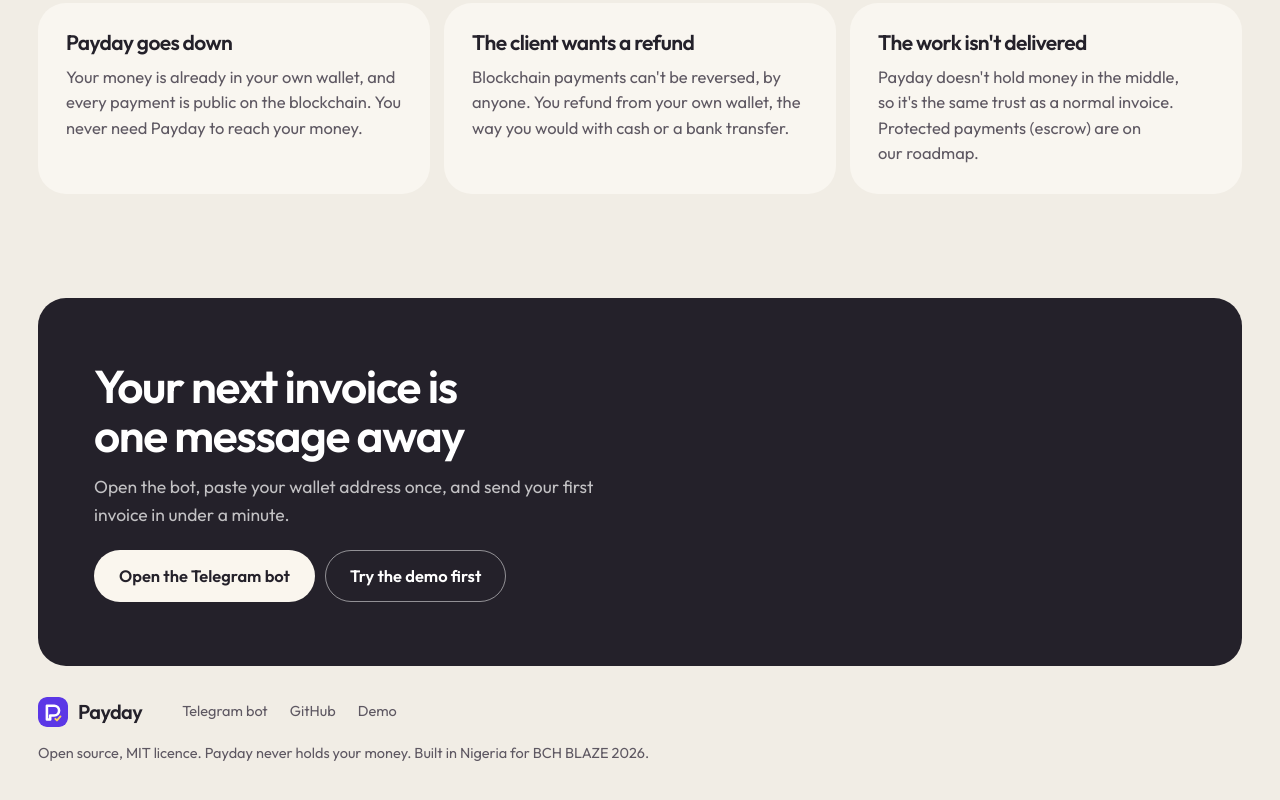
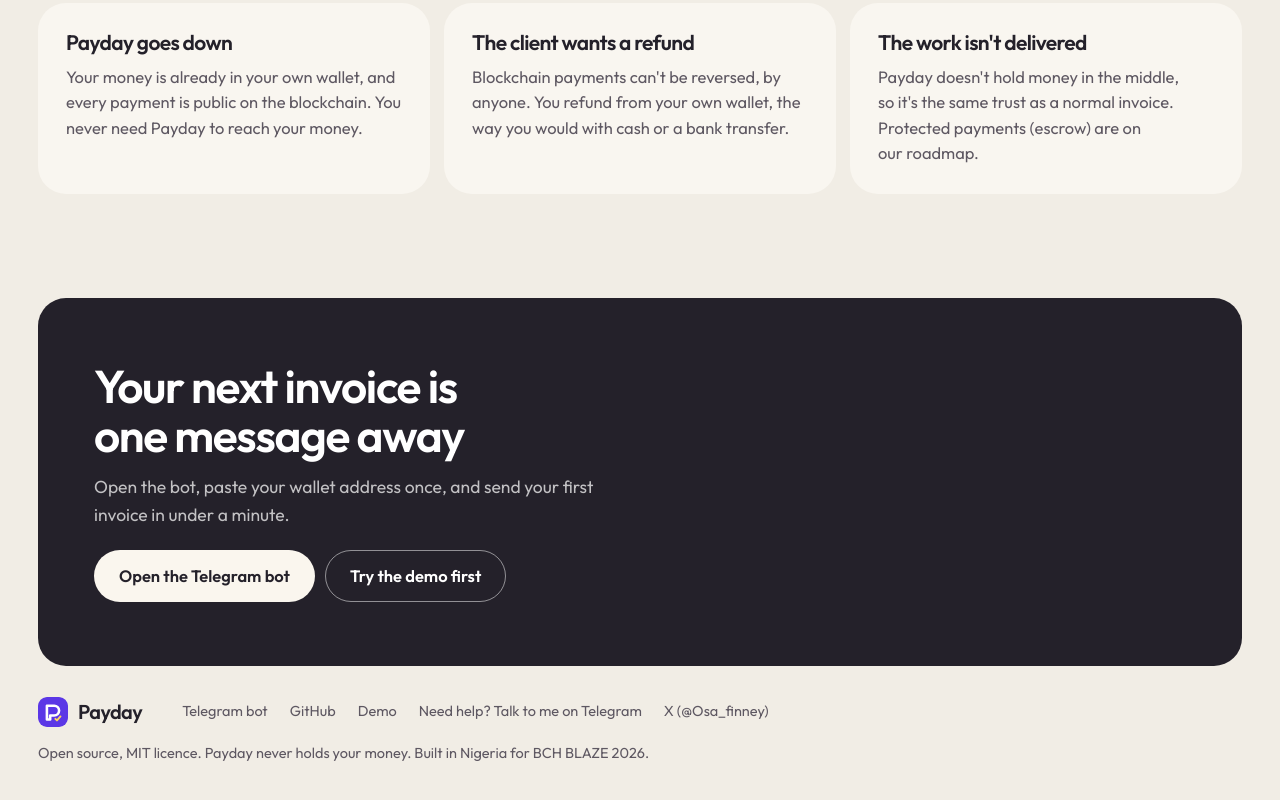
Before and after one commit to Finney06/payday, a website: page public/index.html in a window 1280 px wide. Shown: the part 4477-5277 px from the top of the page. Drawn offline with nearby package versions, Linux system fonts and the light colour scheme; no server answers.

Commit message:
Footer: direct Telegram and X support links

```diff
--- a/public/index.html
+++ b/public/index.html
@@ -355,6 +355,8 @@
       <a href="https://t.me/PaydayInvoiceBot" target="_blank" rel="noopener">Telegram bot</a>
       <a href="https://github.com/Finney06/payday" target="_blank" rel="noopener">GitHub</a>
       <a href="/try">Demo</a>
+      <a href="https://t.me/Finney01" target="_blank" rel="noopener">Need help? Talk to me on Telegram</a>
+      <a href="https://x.com/Osa_finney" target="_blank" rel="noopener">X (@Osa_finney)</a>
     </div>
     <p>Open source, MIT licence. Payday never holds your money. Built in Nigeria for BCH BLAZE 2026.</p>
   </footer>
```
Also changed, not shown: public/pay.html (+1 -1 lines).
